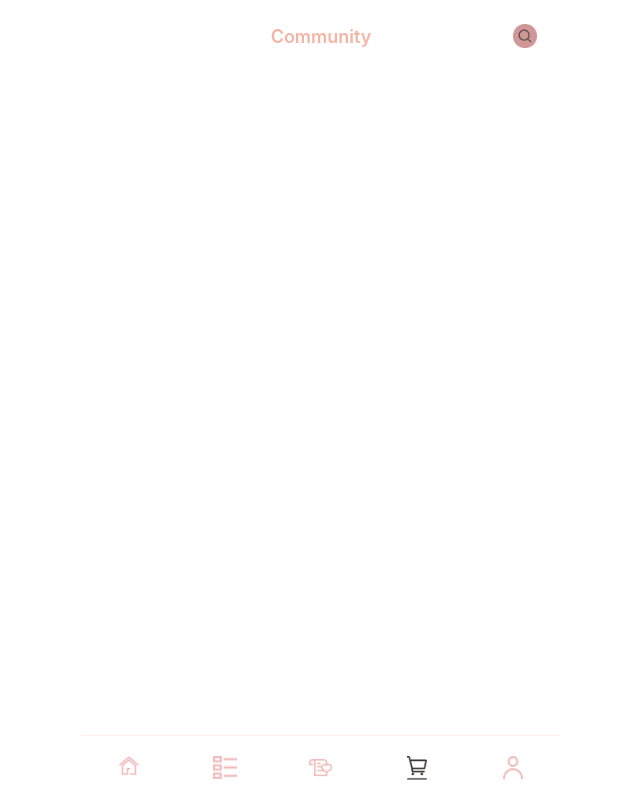
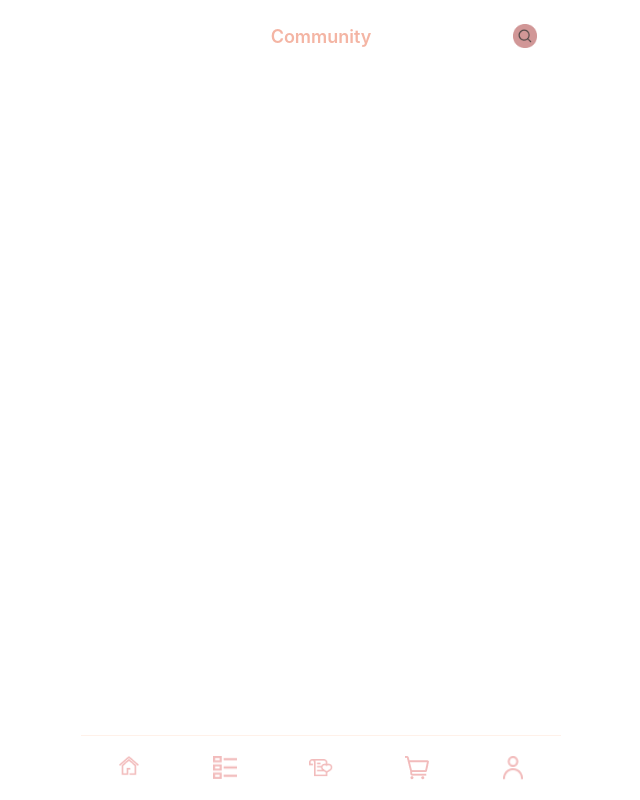
Before and after one commit to ThatGirlJam/amuse-mobile, a Next.js app: page /cart in a window 1280 px wide. Shown: the whole page, without its empty margins (319-959 px from the left). Built offline with nearby package versions, Linux system fonts and the light colour scheme.

Commit message:
fix: update cart to community

```diff
--- a/app/cart/page.js
+++ b/app/cart/page.js
@@ -52,10 +52,10 @@ export default function Cart() {
             className={styles.navIcon}
           />
         </Link>
-        <Link href="/cart" className={styles.navItem}>
+        <Link href="/community" className={styles.navItem}>
           <Image
-            src="/images/cart_selected.png"
-            alt="Cart"
+            src="/images/cart.png"
+            alt="Community"
             width={24}
             height={24}
             className={styles.navIcon}
--- a/app/categories/page.js
+++ b/app/categories/page.js
@@ -288,10 +288,10 @@ export default function Categories() {
             className={styles.navIcon}
           />
         </Link>
-        <Link href="/cart" className={styles.navItem}>
+        <Link href="/community" className={styles.navItem}>
           <Image
             src="/images/cart.png"
-            alt="Cart"
+            alt="Community"
             width={24}
             height={24}
             className={styles.navIcon}
--- a/app/home/page.js
+++ b/app/home/page.js
@@ -187,10 +187,10 @@ export default function Home() {
             className={styles.navIcon}
           />
         </Link>
-        <Link href="/cart" className={styles.navItem}>
+        <Link href="/community" className={styles.navItem}>
           <Image
             src="/images/cart.png"
-            alt="Cart"
+            alt="Community"
             width={24}
             height={24}
             className={styles.navIcon}
--- a/app/profile/page.js
+++ b/app/profile/page.js
@@ -52,10 +52,10 @@ export default function Profile() {
             className={styles.navIcon}
           />
         </Link>
-        <Link href="/cart" className={styles.navItem}>
+        <Link href="/community" className={styles.navItem}>
           <Image
             src="/images/cart.png"
-            alt="Cart"
+            alt="Community"
             width={24}
             height={24}
             className={styles.navIcon}
--- a/app/wishlist/page.js
+++ b/app/wishlist/page.js
@@ -52,10 +52,10 @@ export default function Wishlist() {
             className={styles.navIcon}
           />
         </Link>
-        <Link href="/cart" className={styles.navItem}>
+        <Link href="/community" className={styles.navItem}>
           <Image
             src="/images/cart.png"
-            alt="Cart"
+            alt="Community"
             width={24}
             height={24}
             className={styles.navIcon}
```
